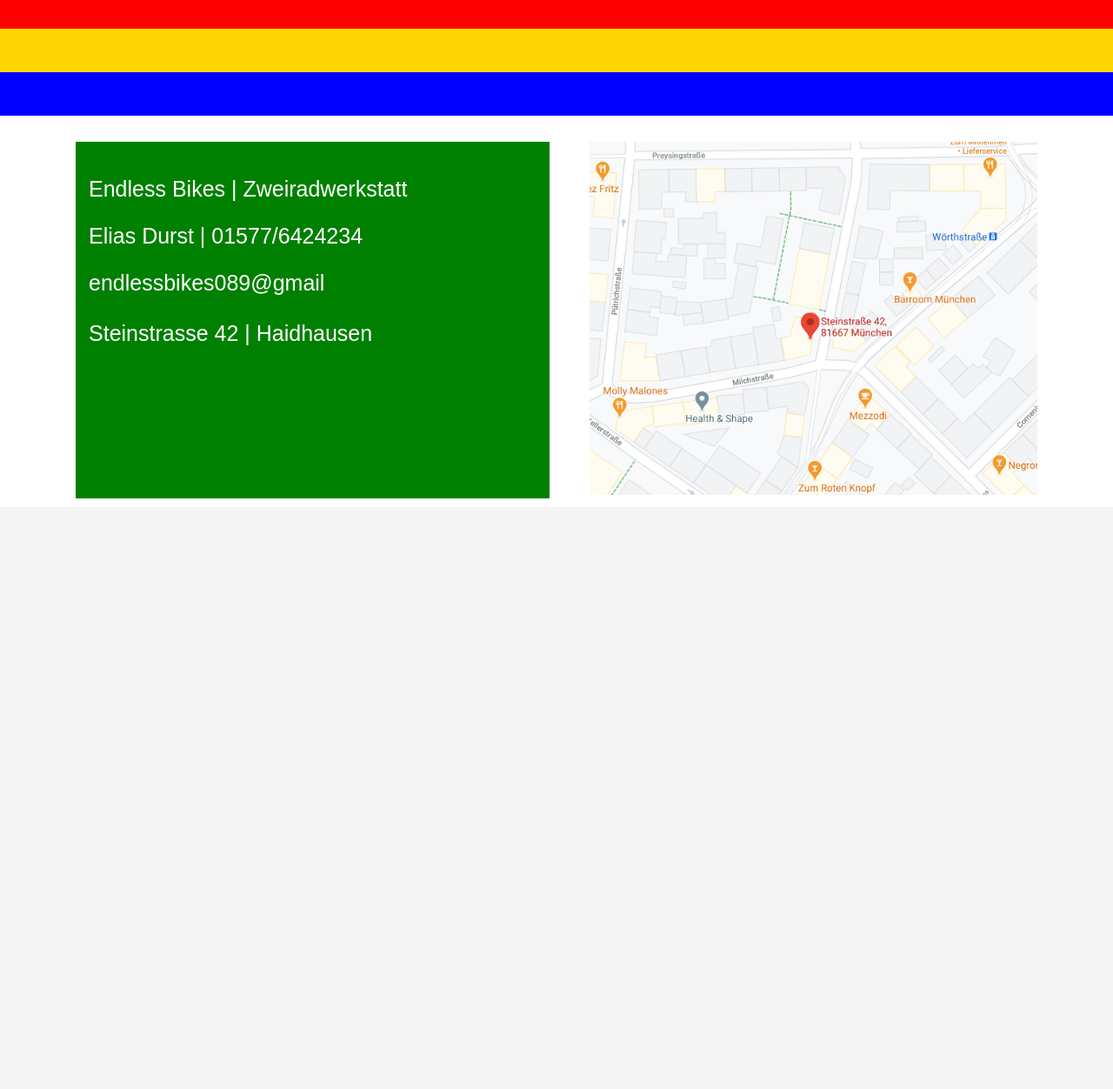
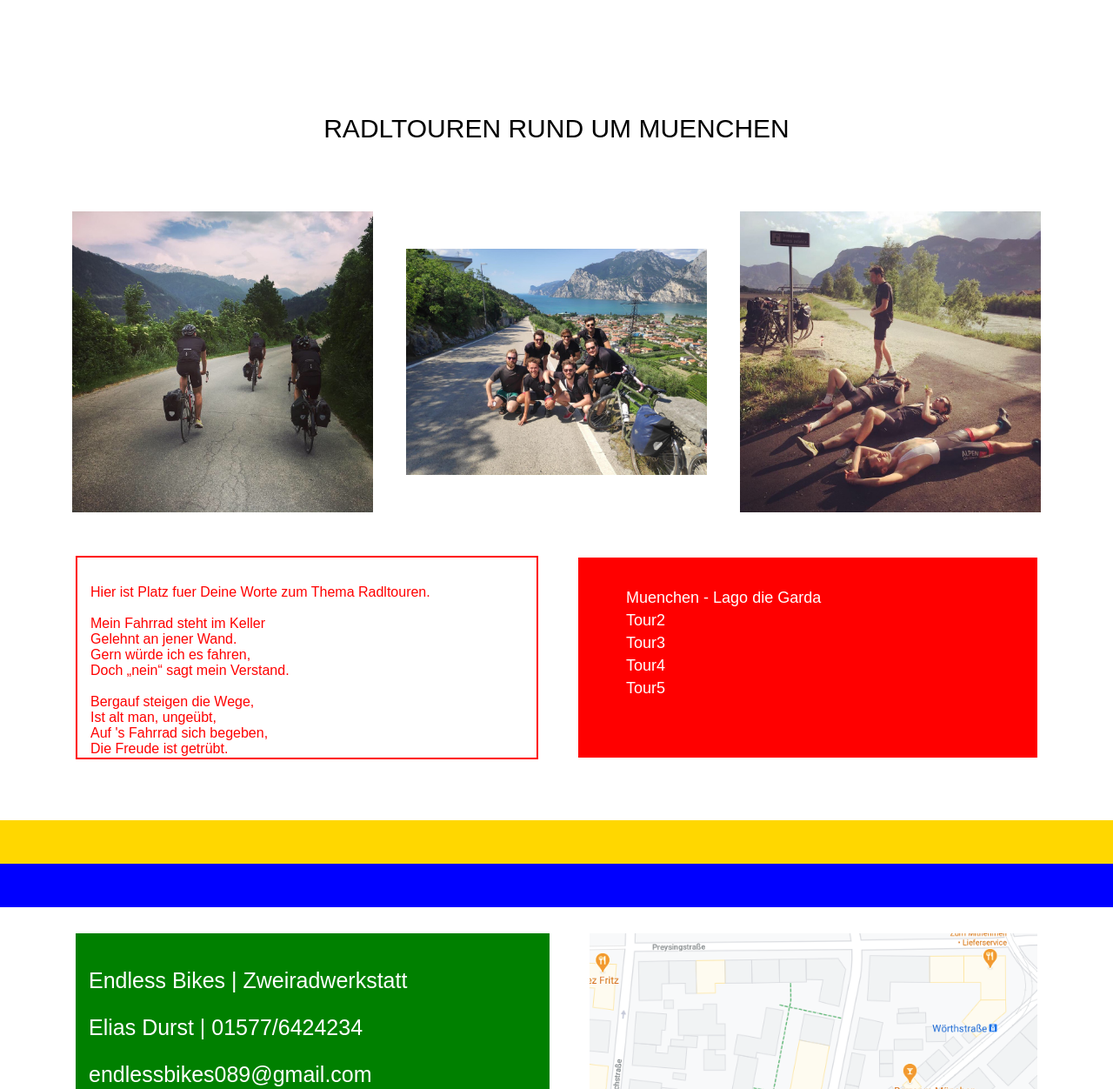
Before and after one commit to pinkflx/endless.bikes, a plain HTML site: page index.html in a window 1280 px wide. Shown: the part 902-2154 px from the top of the page at 87% size. Before the commit the page ends 1505 px from the top, so only its background shows below. Drawn offline with Linux system fonts and the light colour scheme.

Commit message:
Tours section

```diff
--- a/index.html
+++ b/index.html
@@ -73,6 +73,48 @@
             </div>
 
             <div class="touren" id="touren">
+
+                <h1>Radltouren rund um Muenchen</h1>
+                <div class="Tourenpics">
+                    <img src="resources/pics/BackgroundBike.jpg"/>
+                    <img src="resources/pics/AboutMe3.jpg"/>
+                    <img src="resources/pics/UNADJUSTEDNONRAW_thumb_32ff.jpg"/>
+                </div>
+                <div class="Texttouren">
+                    <div class="Tourbox">
+                        <p>Hier ist Platz fuer Deine Worte zum Thema Radltouren. </br></br>
+                        Mein Fahrrad steht im Keller</br>
+                        Gelehnt an jener Wand.</br>
+                        Gern würde ich es fahren,</br>
+                        Doch „nein“ sagt mein Verstand.</br></br>
+
+                        Bergauf steigen die Wege,</br>
+                        Ist alt man, ungeübt,</br>
+                        Auf 's Fahrrad sich begeben,</br>
+                        Die Freude ist getrübt.</br></br>
+
+                        So lass' ich in dem Keller</br>
+                        Mein schönes Fahrrad steh'n,</br>
+                        Und schau mit trüben Augen,</br>
+                        „Ach, wie wäre fahren schön!“</br>
+
+                        Mir nutzlos geb' ich weiter</br>
+                        Das Fahrrad jungem Sein,</br>
+                        Kraftvoll schwingt's die Pedalen,</br>
+                        Das freut mich ungemein.</p>
+                    </div>
+                    <div class="Tourliste">
+                        <ul>
+                            <li><a href="https://www.komoot.com/plan/tour/d09At6ENQCwoLg=F1uABNMVPu0FWA==/@47.0064799,11.3104248,7z" target="_blank">Muenchen - Lago die Garda</a></li>
+                            <li><a href="https://www.komoot.com/" target="_blank">Tour2</a></li>
+                            <li><a href="https://www.komoot.com/" target="_blank">Tour3</a></li>
+                            <li><a href="https://www.komoot.com/" target="_blank">Tour4</a></li>
+                            <li><a href="https://www.komoot.com/" target="_blank">Tour5</a></li>
+                        </ul>
+                    </div>
+                </div>
+
+
             </div>
 
             <div class="misc" id="misc">
@@ -84,11 +126,10 @@
             <div class="location" id="location">
                 <div class="textboxlocation">
                     <p>Endless Bikes | Zweiradwerkstatt</p>
-                    <p>Elias Durst | 01577/6424234</p>
-                    <a href="mailto:endlessbikes089@gmail">endlessbikes089@gmail</a>
+                    <p>Elias Durst | <a href="tel:015776424234">01577/6424234</a></p>
+                    <a href="mailto:endlessbikes089@gmail.com">endlessbikes089@gmail.com</a>
                 </br>
                 </br>
-
                     <a href="https://www.google.de/maps/place/Steinstraße+42,+81667+München/@48.1314268,11.5958928,17.93z/data=!4m5!3m4!1s0x479ddf7fb6070e29:0x5b53d704b4bb405b!8m2!3d48.1313125!4d11.5960083" target="_blank">Steinstrasse 42 | Haidhausen</a>
                 </div>
                 <div class="map">
--- a/resources/css/style.css
+++ b/resources/css/style.css
@@ -20,6 +20,7 @@ header {
     /*display: inline-flex;
     justify-content: space-around;
     align-items: center;*/
+    opacity: 0.99;
 }
 
 header img {
@@ -34,7 +35,7 @@ header img {
     height: 60px;
 }
 
-ul {
+header ul {
     position: absolute;
     top: -300px;
     right: 0px;
@@ -53,7 +54,7 @@ ul {
     transition: all 150ms ease-in 100ms;
 }
 
-ul:hover {
+header ul:hover {
     position: absolute;
     top: 0px;
     right: 0px;
@@ -240,9 +241,65 @@ a:active {
 }
 
 #touren {
+    color: black;
+    height: fit-content;
+    justify-content: space-evenly;
+    margin: 20px 5%;
+}
+
+#touren h1 {
+    text-align: center;
+    text-transform: uppercase;
+    font-size: 30px;
+    font-weight: 100;
+    line-height: 50px;
+    padding-top: 120px;
+    padding-bottom: 50px;
+}
+
+.Tourenpics {
+    display: flex;
+    justify-content: space-around;
+    align-items: center;
+}
+
+.Tourenpics img {
+    width: 30%;
+}
+
+.Texttouren {
+    display: flex;
+    justify-content: space-around;
+    align-items: center;
+}
+
+.Tourbox {
+    width: 50%;
+    height: 200px;
+    background-color: white;
+    border: 2px solid red;
+    margin: 50px 2%;
+    padding: 15px;
+    color: red;
+    overflow: scroll;
+}
+
+.Tourliste {
+    width: 50%;
+    height: 200px;
     background-color: red;
-    height: 50px;
+    margin: 10px 2%;
+    padding: 15px;
+    overflow: scroll;
 }
+
+.Tourliste ul {
+    font-size: 18px;
+    color: black;
+    list-style-type: none;
+    line-height: 26px;
+}
+
 
 #misc {
     background-color: gold;
```
Also changed, not shown: 2 other files.
